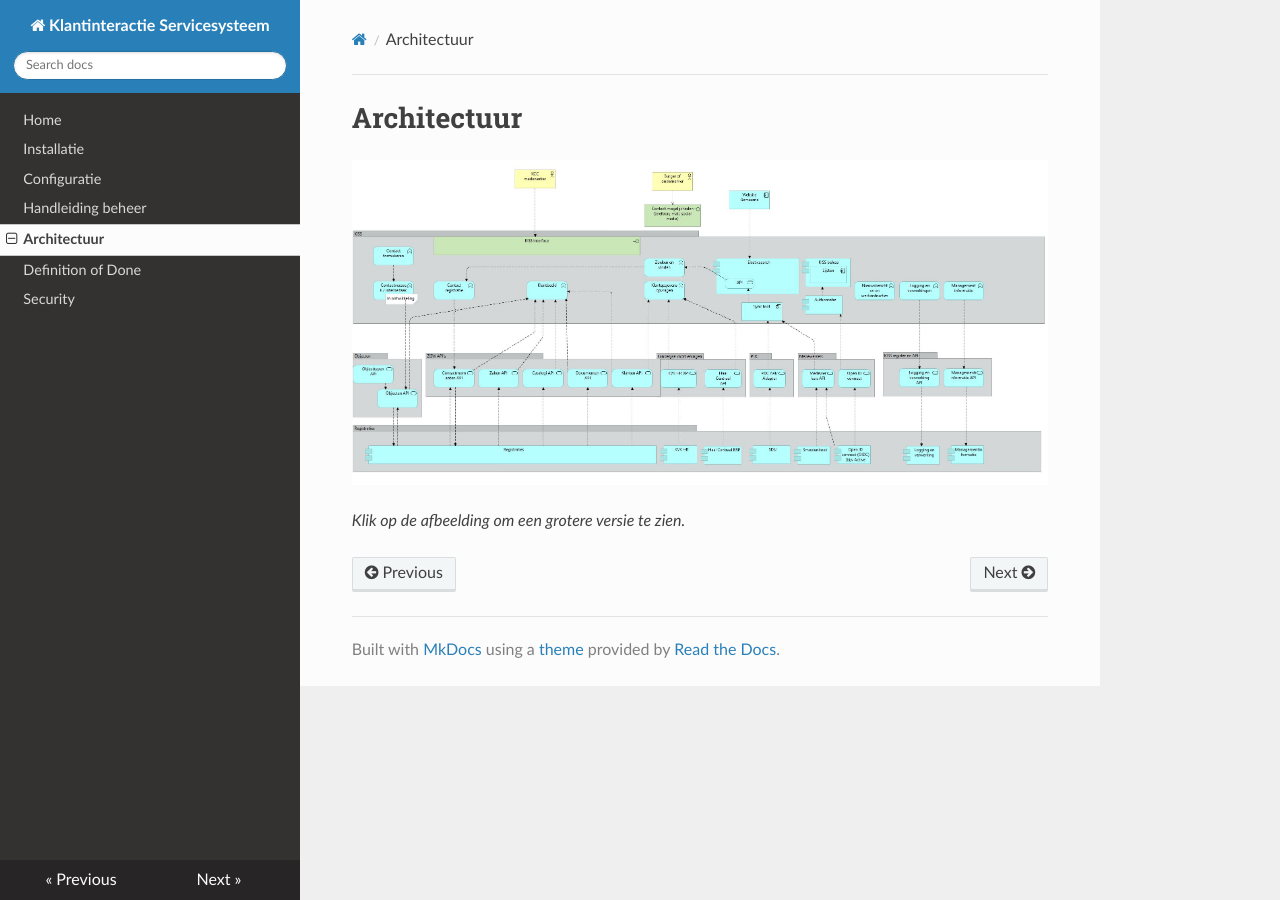
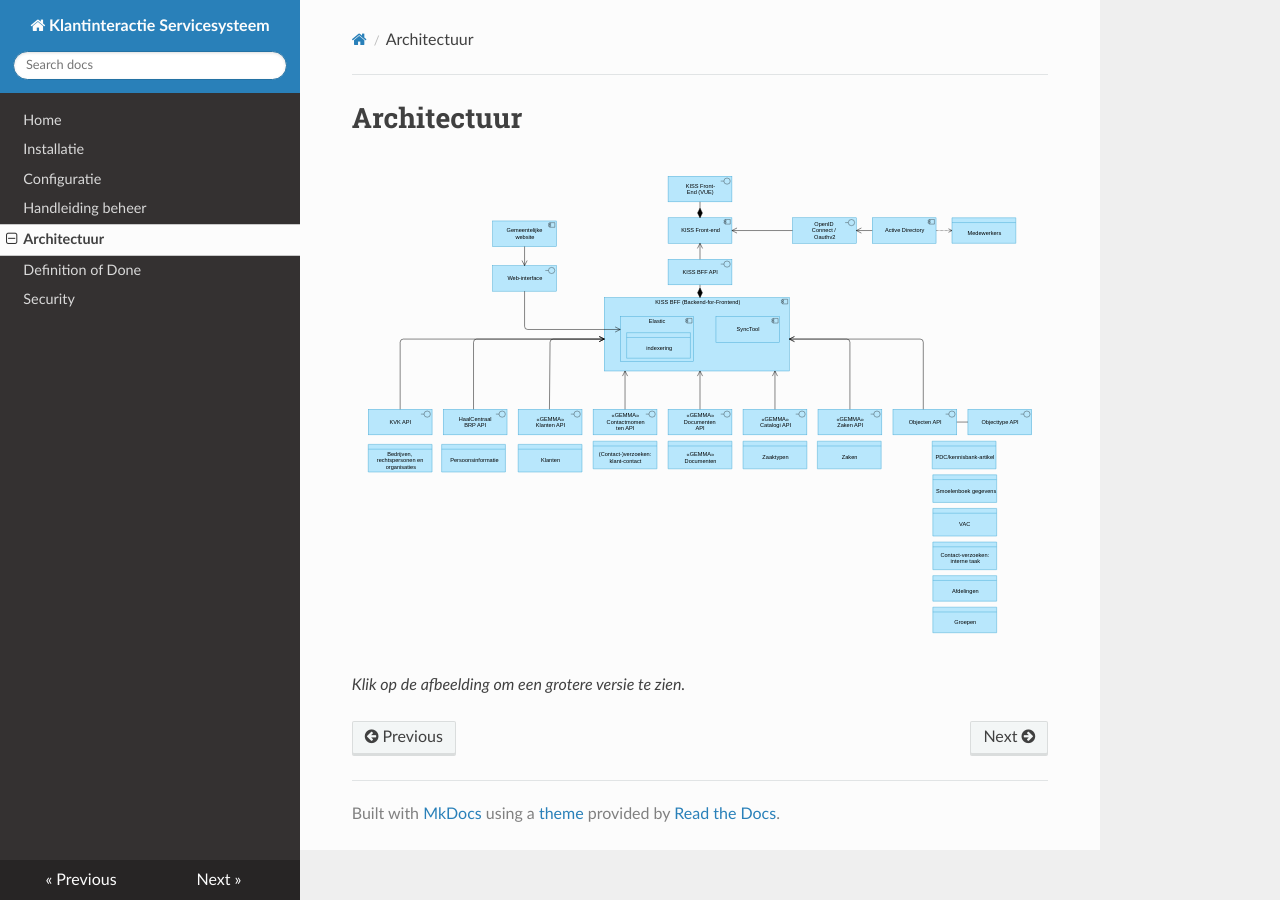
Before and after one commit to Klantinteractie-Servicesysteem/.github, an MkDocs documentation site: the page built from docs/Architectuur.md, in a window 1280 px wide. Built offline with MkDocs 1.6.1, drawn with Linux system fonts in a browser that asks for light colours; nearby versions of some CDN libraries.

Commit message:
Update Architectuur.md

```diff
--- a/docs/Architectuur.md
+++ b/docs/Architectuur.md
@@ -1,5 +1,5 @@
 # Architectuur
 
-<a href="https://raw.githubusercontent.com/Klantinteractie-Servicesysteem/.github/main/docs/architectuur/KISS.jpg" target="_blank"><img src="https://raw.githubusercontent.com/Klantinteractie-Servicesysteem/.github/main/docs/architectuur/KISS.jpg" /></a>
+<a href="https://raw.githubusercontent.com/Klantinteractie-Servicesysteem/.github/6abe02e4accfde4d4bc486661a8c68c0330bb058/docs/architectuur/KISS.svg" target="_blank"><img src="https://raw.githubusercontent.com/Klantinteractie-Servicesysteem/.github/6abe02e4accfde4d4bc486661a8c68c0330bb058/docs/architectuur/KISS.svg" /></a>
 
 _Klik op de afbeelding om een grotere versie te zien._
```
